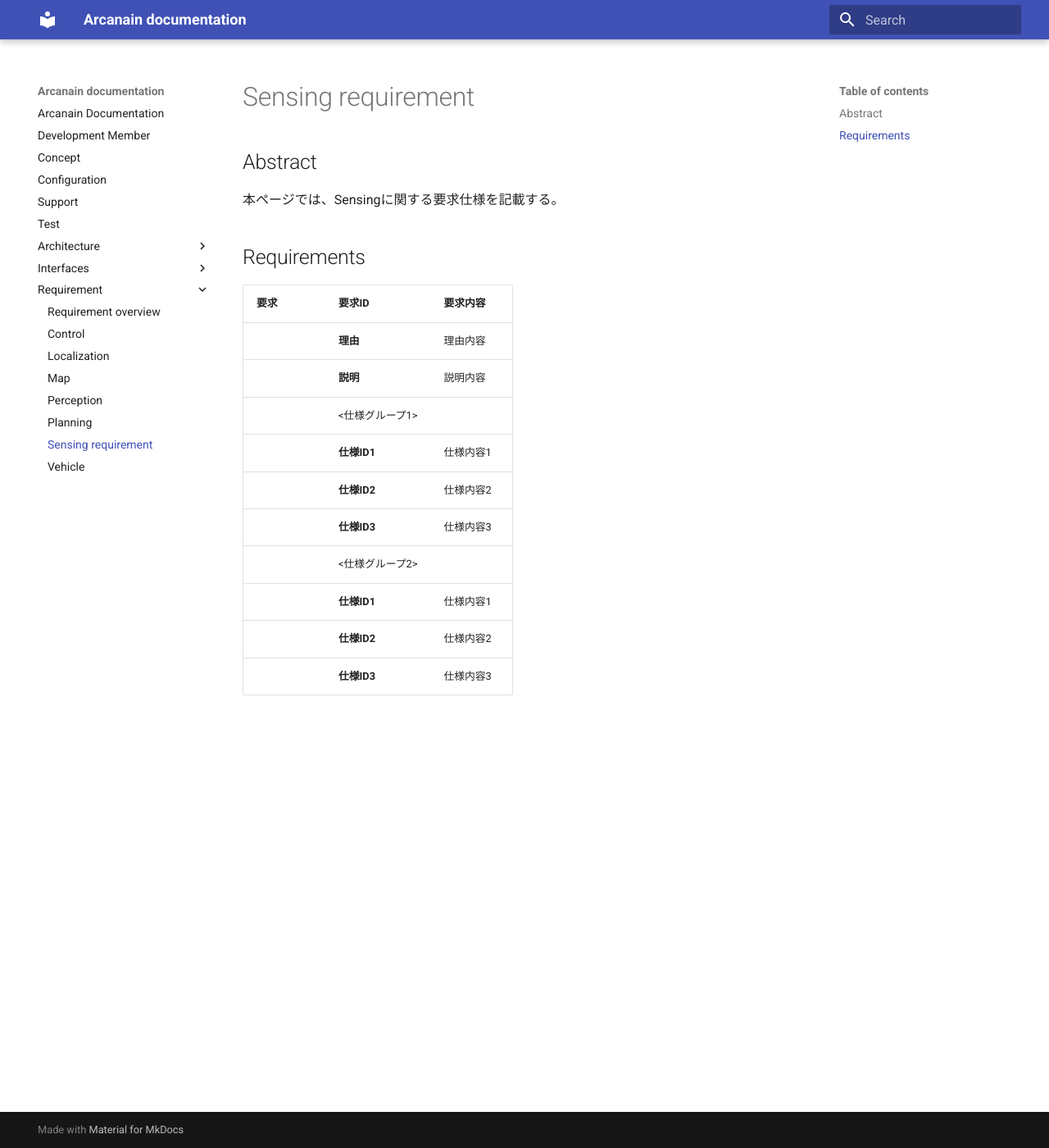
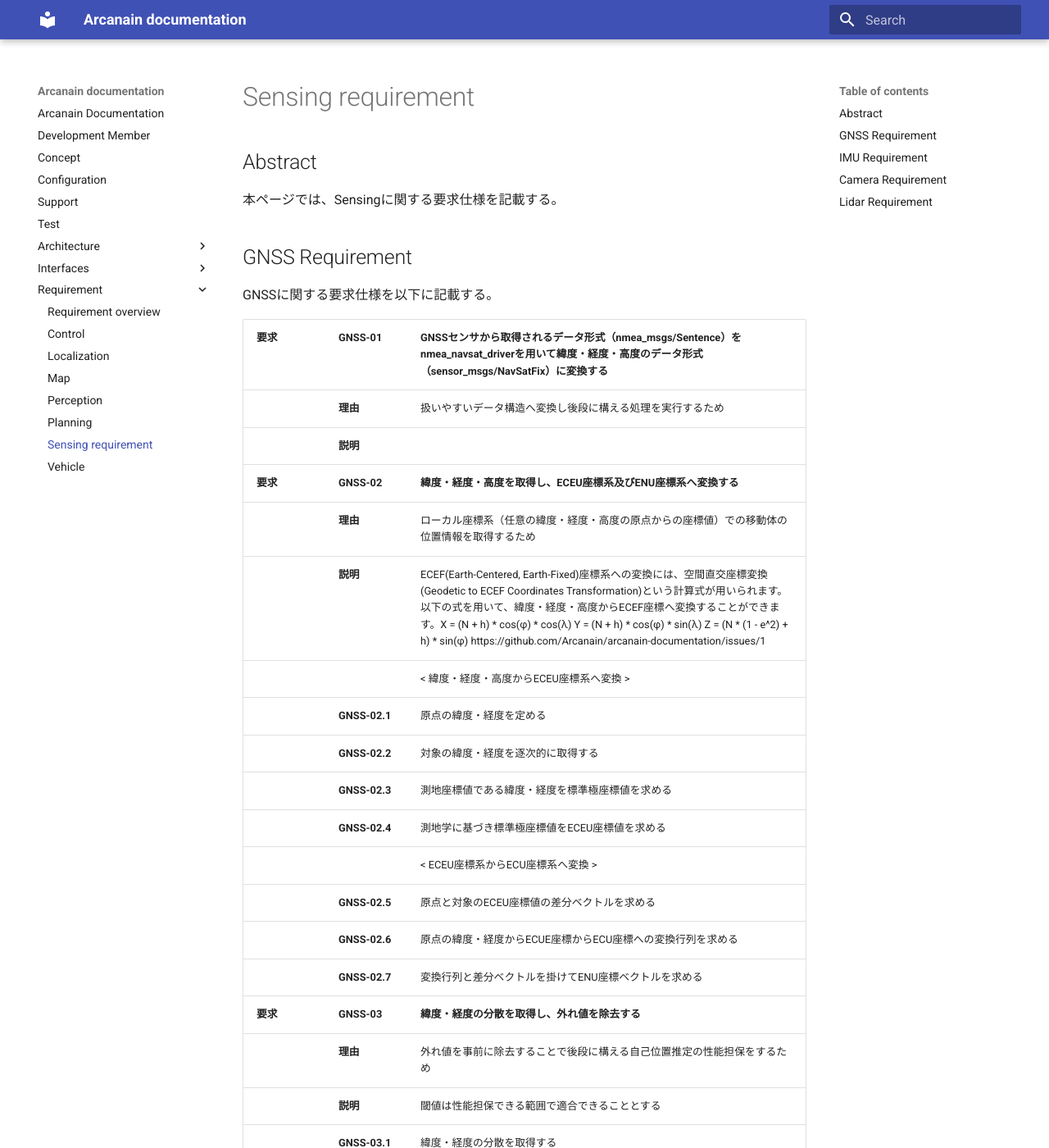
Before and after one commit to Arcanain/Arcanain-Documentation, an MkDocs documentation site: the page built from docs/requirement/Sensing.md, in a window 1280 px wide and 1400 px high. Shown: the whole window at 82% size. Built offline with MkDocs 1.6.1 and Material for MkDocs 9.7.7, drawn with Linux system fonts in a browser that asks for light colours; some of the changed text lies outside the part shown.

Commit message:
[add]Sensing/GNSS

```diff
--- a/docs/requirement/Sensing.md
+++ b/docs/requirement/Sensing.md
@@ -3,17 +3,35 @@
 ## Abstract
 本ページでは、Sensingに関する要求仕様を記載する。
 
-## Requirements
+## GNSS Requirement
+GNSSに関する要求仕様を以下に記載する。
 
-| 要求 | 要求ID | 要求内容 |
+| 要求 | GNSS-01 | GNSSセンサから取得されるデータ形式（nmea_msgs/Sentence）をnmea_navsat_driverを用いて緯度・経度・高度のデータ形式（sensor_msgs/NavSatFix）に変換する |
 |:---|:---|:---|
-|    | **理由** | 理由内容 |
-|    | **説明** | 説明内容 |
-|    | <仕様グループ1> |   |
-|    | **仕様ID1** | 仕様内容1 |
-|    | **仕様ID2** | 仕様内容2 |
-|    | **仕様ID3** | 仕様内容3 |
-|    | <仕様グループ2> |   |
-|    | **仕様ID1** | 仕様内容1 |
-|    | **仕様ID2** | 仕様内容2 |
-|    | **仕様ID3** | 仕様内容3 |
+|    | **理由** | 扱いやすいデータ構造へ変換し後段に構える処理を実行するため |
+|    | **説明** |  |
+| **要求** | **GNSS-02** | **緯度・経度・高度を取得し、ECEU座標系及びENU座標系へ変換する** |
+|    | **理由** | ローカル座標系（任意の緯度・経度・高度の原点からの座標値）での移動体の位置情報を取得するため |
+|    | **説明** | ECEF(Earth-Centered, Earth-Fixed)座標系への変換には、空間直交座標変換(Geodetic to ECEF Coordinates Transformation)という計算式が用いられます。  以下の式を用いて、緯度・経度・高度からECEF座標へ変換することができます。X = (N + h) * cos(φ) * cos(λ)  Y = (N + h) * cos(φ) * sin(λ)  Z = (N * (1 - e^2) + h) * sin(φ) https://github.com/Arcanain/arcanain-documentation/issues/1 |
+|    |　　| < 緯度・経度・高度からECEU座標系へ変換 > |
+|    | **GNSS-02.1** | 原点の緯度・経度を定める |
+|    | **GNSS-02.2** | 対象の緯度・経度を逐次的に取得する |
+|    | **GNSS-02.3** | 測地座標値である緯度・経度を標準極座標値を求める |
+|    | **GNSS-02.4** | 測地学に基づき標準極座標値をECEU座標値を求める |
+|    |    | < ECEU座標系からECU座標系へ変換 >  |
+|    | **GNSS-02.5** | 原点と対象のECEU座標値の差分ベクトルを求める |
+|    | **GNSS-02.6** | 原点の緯度・経度からECUE座標からECU座標への変換行列を求める |
+|    | **GNSS-02.7** | 変換行列と差分ベクトルを掛けてENU座標ベクトルを求める |
+| **要求** | **GNSS-03** | **緯度・経度の分散を取得し、外れ値を除去する** |
+|    | **理由** | 外れ値を事前に除去することで後段に構える自己位置推定の性能担保をするため |
+|    | **説明** | 閾値は性能担保できる範囲で適合できることとする |
+|    | **GNSS-03.1** | 緯度・経度の分散を取得する |
+|    | **GNSS-03.2** | 分散と事前に定めた外れ値閾値から、外れ値除去判定を行う |
+|    | **GNSS-03.3** | 外れ値と判断された場合、取得した緯度・経度をクリアにする |
+|    | **GNSS-03.4** | 外れ値と判断されなかった場合、取得した緯度・経度を用いる |
+
+## IMU Requirement
+
+## Camera Requirement
+
+## Lidar Requirement
```
